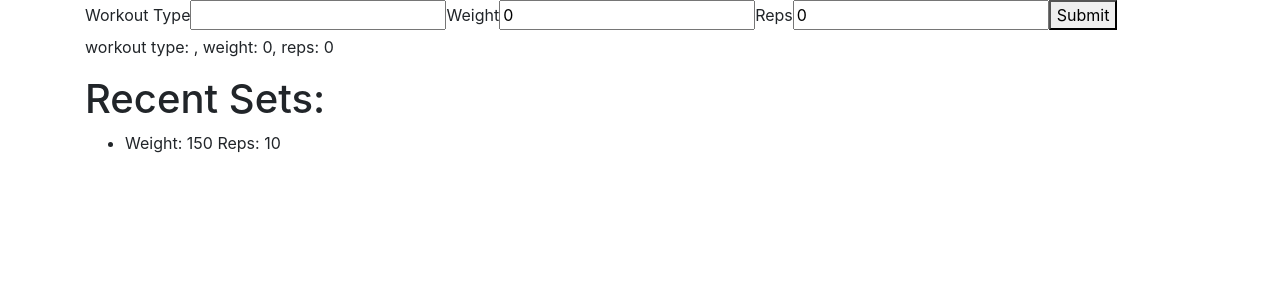
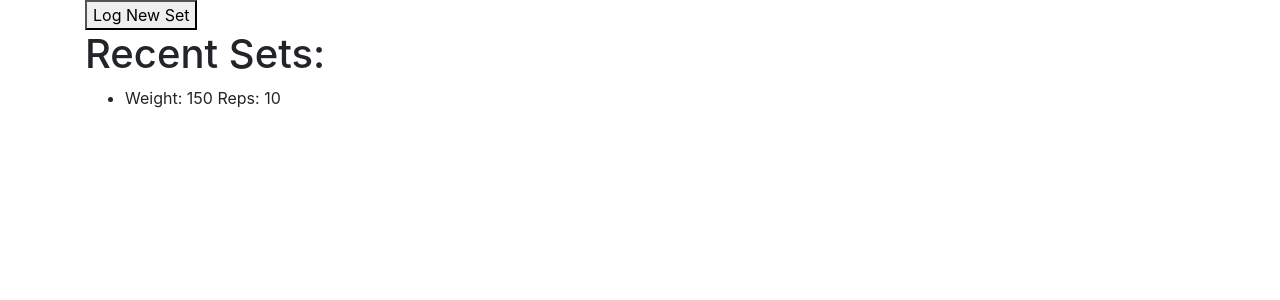
Before and after one commit to JustiP3/LiftStats, a React (Create React App) app in the folder liftstats-frontend/: page /dashboard in a window 1280 px wide. Shown: the top 300 px of the page. Built offline with nearby package versions, Linux system fonts and the light colour scheme; no server answers.

Commit message:
add logsetbutton component. hide log set form until button is clicked

```diff
--- /dev/null
+++ b/liftstats-frontend/src/components/LogSetButton.js
@@ -0,0 +1,9 @@
+import React, { Component } from 'react'
+
+export default class LogSetForm extends Component {
+    render() {
+        return(
+            <button onClick={this.props.handleLogSetClick}>Log New Set</button>
+        )
+    }
+}
--- a/liftstats-frontend/src/components/LogSetForm.js
+++ b/liftstats-frontend/src/components/LogSetForm.js
@@ -20,13 +20,14 @@ export default class LogSetForm extends Component {
 
         return(
             <div>
+                <h1>Log New Set</h1>
             <form onSubmit={handleSubmit} >
                 <label>Workout Type</label>
-                <input type="text" value={this.state.workoutType} onChange={handleChange} name="workoutType" />
+                <input type="text" value={this.state.workoutType} onChange={handleChange} name="workoutType" /><br />
                 <label>Weight</label>
-                <input type="text" value={this.state.weight} onChange={handleChange} name="weight" />
+                <input type="text" value={this.state.weight} onChange={handleChange} name="weight" /><br />
                 <label>Reps</label>
-                <input type="text" value={this.state.reps} onChange={handleChange} name="reps" />
+                <input type="text" value={this.state.reps} onChange={handleChange} name="reps" /><br />
                 <button type="subit">Submit</button>
             </form>
             <p>workout type: {this.state.workoutType}, weight: {this.state.weight},  reps: {this.state.reps}</p>
--- a/liftstats-frontend/src/containers/Dashboard.js
+++ b/liftstats-frontend/src/containers/Dashboard.js
@@ -2,6 +2,7 @@ import React, { Component } from 'react'
 import { connect } from 'react-redux'
 import RecentSetsFeed from "../components/RecentSetsFeed"
 import LogSetForm from "../components/LogSetForm"
+import LogSetButton from "../components/LogSetButton"
 
 import { logSet, fetchRecentSets } from "../actions/workoutActions"
 
@@ -9,24 +10,38 @@ import { logSet, fetchRecentSets } from "../actions/workoutActions"
 
 class Dashboard extends Component {
 
-    state={recentWorkouts: [{workoutType:"bench press", weight: 150, reps: 10}]}
+    state={showLogSetForm: false, recentWorkouts: [{workoutType:"bench press", weight: 150, reps: 10}]}
 
     componentDidMount() {
         console.log("component did mount")
        fetchRecentSets().then( resp => {
-           this.setState({recentWorkouts: resp.recentWorkouts})
+           this.setState({...this.state, recentWorkouts: resp.recentWorkouts})
         })
+    }
+
+    handleLogSetClick = () => {
+        this.setState({...this.state, showLogSetForm: true})
+
     }
 
     render() {
 
+        if (this.state.showLogSetForm === true) {
             return(
                 <div className="container">
-                {this.props.recentWorkouts}
                     <LogSetForm logSet={this.props.logSet} />
                     <RecentSetsFeed recentWorkouts={this.state.recentWorkouts} />
                 </div>
             )
+        } else {
+            return(
+                <div className="container">
+                    <LogSetButton handleLogSetClick={this.handleLogSetClick} />
+                    <RecentSetsFeed recentWorkouts={this.state.recentWorkouts} />
+                </div>
+            )
+        }
+
     }
 }
 
```
Also changed, not shown: 1 other file (tests, documents, lock files or other folders). Lines whose indentation alone changed are shown as unchanged.
